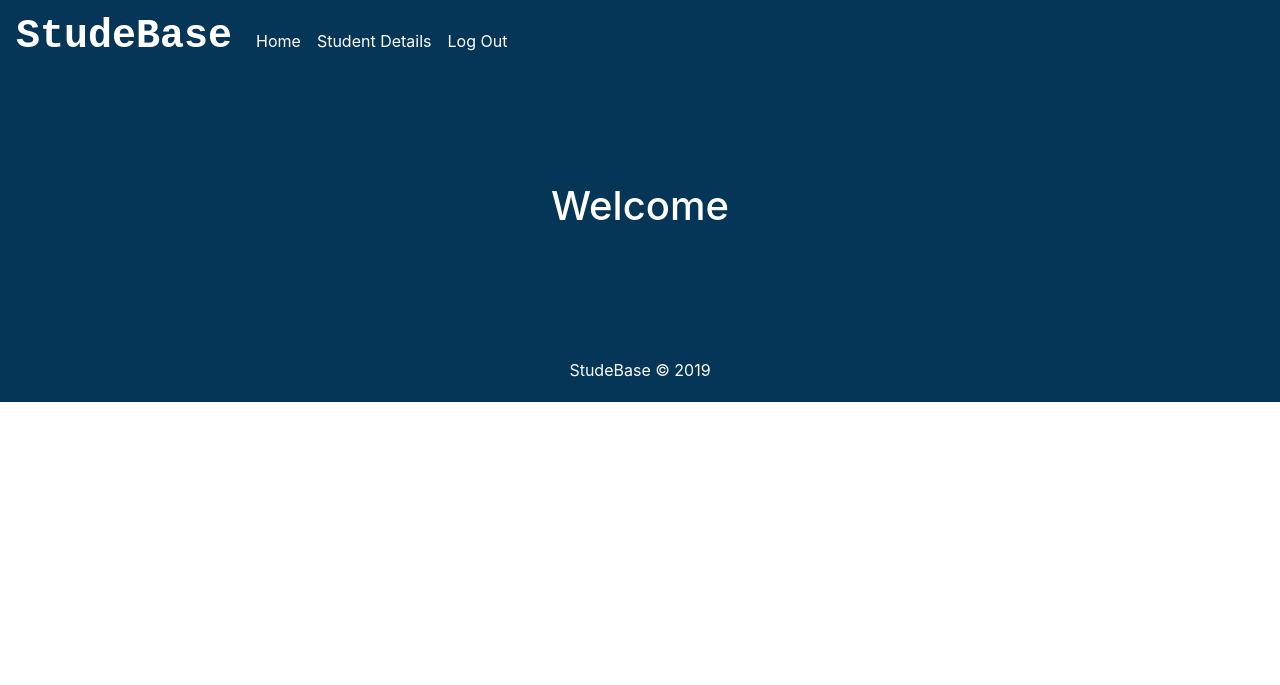
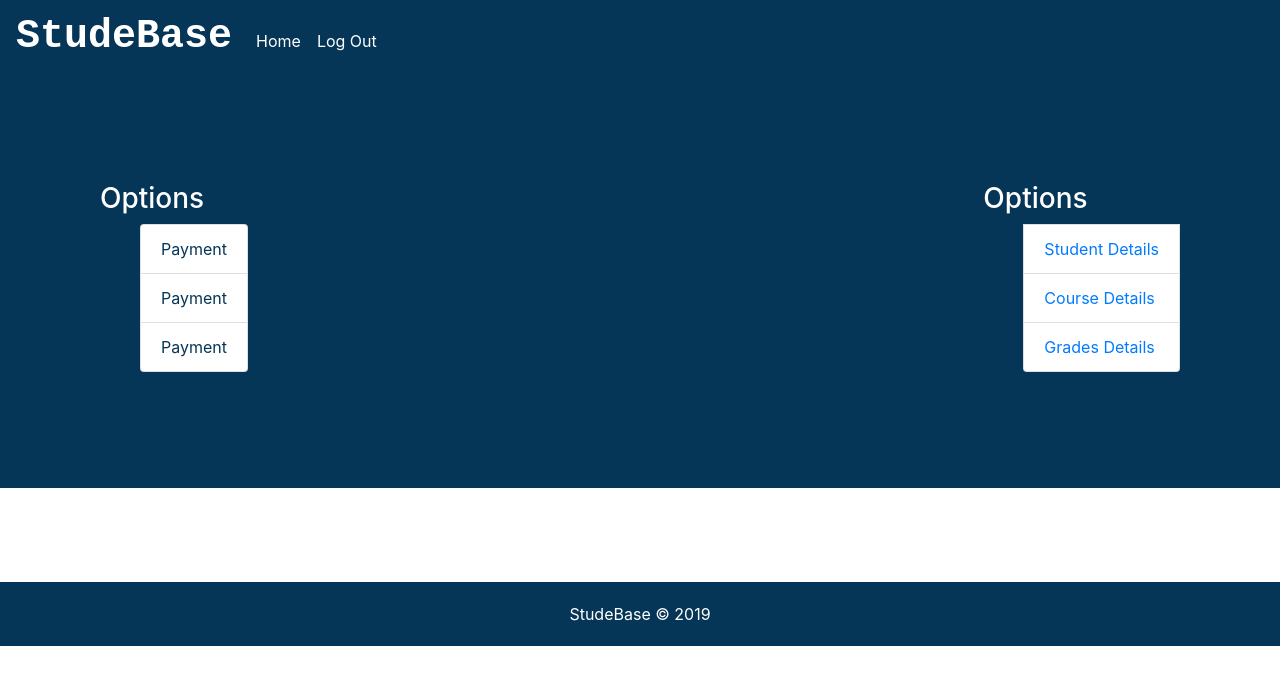
Before and after one commit to jod35/studeBase, a Flask app: page / in a window 1280 px wide. Shown: the top 685 px of the page. Run offline with Flask 2, Linux system fonts and the light colour scheme; the visitor is signed in with stand-in values (Sample User, id 1); some libraries are stand-ins or nearby versions.

Commit message:
working on the user interface

```diff
--- a/studeBase/routes.py
+++ b/studeBase/routes.py
@@ -49,6 +49,8 @@ def Login():
     if user and bcrypt.check_password_hash(user.password,password):
         login_user(user)
         return redirect('/')
+        if not user:
+            flash('Invalid email or Password')
 
     return render_template('login.html',form=form,title='Login')
 
--- a/studeBase/static/main.css
+++ b/studeBase/static/main.css
@@ -1,12 +1,12 @@
-footer{
+footer {
   background-color: #053557;
   color: white;
 }
-.form-group{
+.form-group {
   color: #053557;
 }
 
-.myform{
+.myform {
   border: 1px solid #053557;
   width: 400px;
   color: #053557;
@@ -15,46 +15,61 @@ footer{
   border-right: white;
   text-align: center;
 }
-.mybtn{
+.mybtn {
   color: white;
   background-color: #053557;
   color: white;
 }
-.mybtn:hover{
+.mybtn:hover {
   background-color: white;
   color: #053557;
 }
-.form{
+.form {
   padding: 25px;
 }
-.flash{
+.flash {
   color: #053557;
   text-align: center;
 }
-.home{
+.home {
   padding: 100px;
   background-color: #053557;
   color: white;
 }
 
-nav h1{
-    font-family: 'Courier New', Courier, monospace;
+nav h1 {
+  font-family: "Courier New", Courier, monospace;
   font-weight: bolder;
 }
-select{
+select {
   background-color: #053557;
   color: white;
   padding: 2px;
   border-radius: 10px;
 }
-thead{
+thead {
   background-color: #053557;
   color: white;
 }
-.ech3{
+.ech3 {
   color: #053557;
 }
-td{
+td {
   background-color: aquamarine;
+}
+.danger {
+  color: red;
+}
 
+.main-body{
+  min-height: 500px;
 }
+.cont{
+  display: flex;
+  justify-content: space-between;
+}
+.card{
+  color: #053557;
+  width: 40%;
+  margin-left: 35px;
+}
--- a/studeBase/templates/index.html
+++ b/studeBase/templates/index.html
@@ -2,10 +2,27 @@
 {% block body %}
  <div class="home">
   {% if current_user.is_authenticated %}
-  <center>
-    <h1>Welcome</h1>
-  </center>
+    <div class="cont">
+        <div class="left-section">
+            <h3>Options</h3>
+            <ul class="form-group">
+              <li class="list-group-item">Payment</li>
+              <li class="list-group-item">Payment</li>
+              <li class="list-group-item">Payment</li>
+            </ul>
 
+          </div>
+           <div class="">
+             <h3>Options</h3>
+             <a href=""><ul class="form-group">
+                <a class="list-group-item" href="{{url_for('UserDetails')}}">Student Details</a>
+                <a class="list-group-item" href="{{url_for('UserDetails')}}">Course Details</a>
+                <a class="list-group-item" href="{{url_for('UserDetails')}}">Grades Details</a>
+
+              </ul>
+             </a>
+           </div>
+    </div>
   {%else%}
   <center>
     <h1 class="display-3">StudeBase</h1>
--- a/studeBase/templates/layout.html
+++ b/studeBase/templates/layout.html
@@ -25,9 +25,7 @@
             <li class="nav-item active">
                     <a class="nav-link" href="/">Home</a>
             </li>
-             <li class="nav-item active">
-                 <a class="nav-link" href="/users">Student Details</a>
-             </li>
+
              <li class="nav-item active">
                  <a href="/logout" class="nav-link">Log Out</a>
             {%else%}
@@ -40,9 +38,11 @@
 
      </div>
  </nav>
- {% block body %}
+    <div class="main-body">
+        {% block body %}
 
- {% endblock %}
+        {% endblock %}
+    </div>
     <footer style="padding:20px">
        <center> StudeBase &copy; 2019</center>
     </footer>
```
Also changed, not shown: studeBase/templates/login.html (+7 -7 lines), studeBase/templates/update.html (+1 -62 lines). Lines whose indentation alone changed are shown as unchanged.
